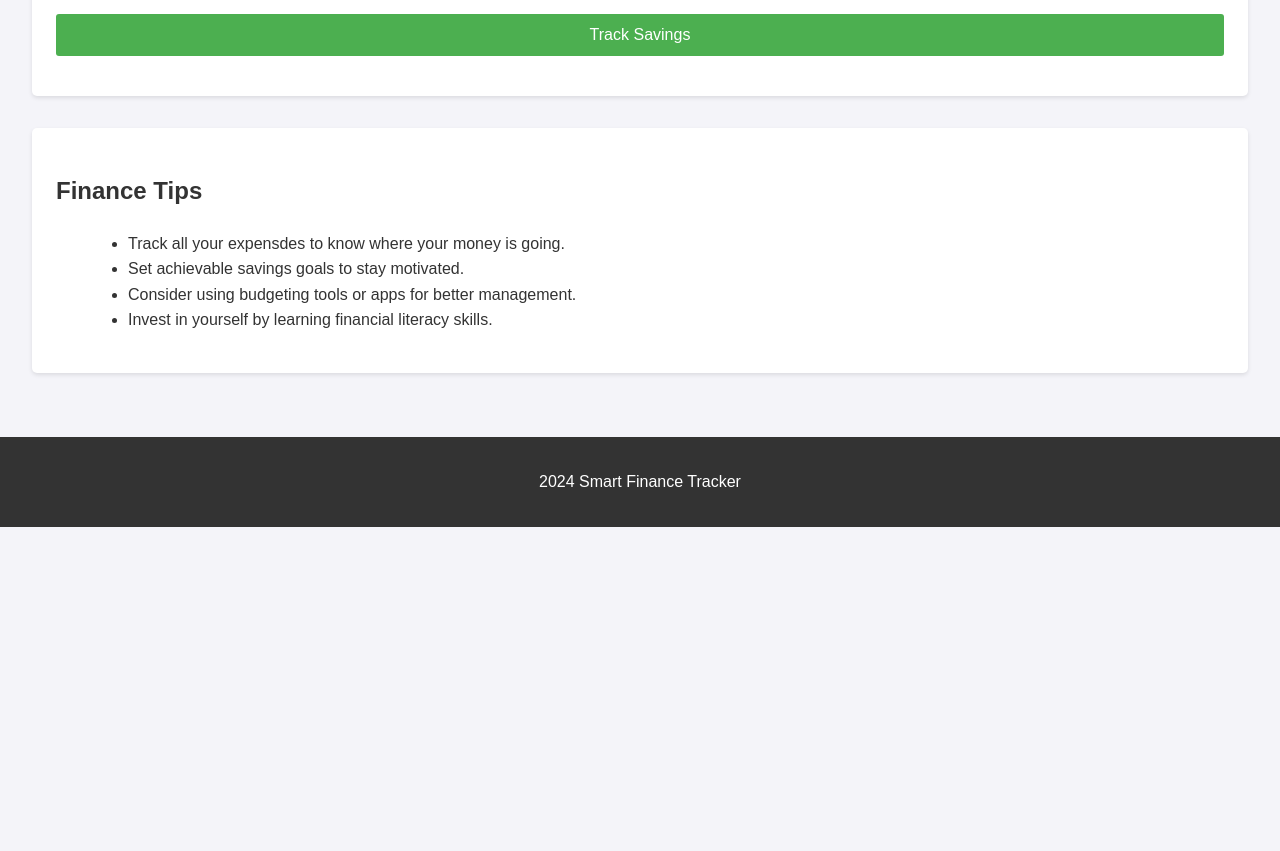
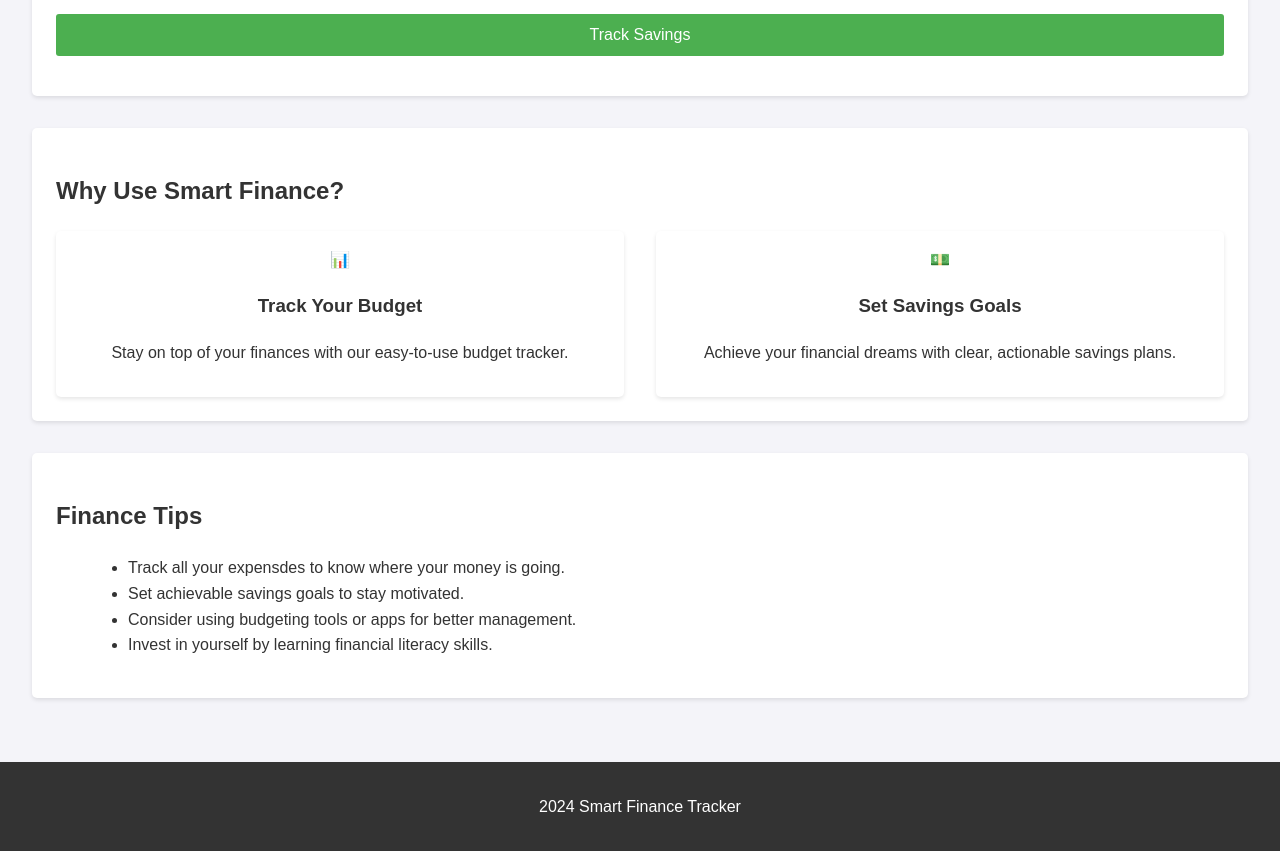
Before and after one commit to agodahdev/smartfinance, a plain HTML site: page index.html in a window 1280 px wide. Shown: the part 1104-1955 px from the top of the page. Before the commit the page ends 1631 px from the top, so only its background shows below. Drawn offline with Linux system fonts and the light colour scheme.

Commit message:
added feature section and styled it

```diff
--- a/assets/css/styles.css
+++ b/assets/css/styles.css
@@ -19,6 +19,31 @@ header {
     z-index: 1000;
     box-shadow: 0 2px 4px rgba(0, 0, 0, 0.1);
 }
+
+/* Feature section*/
+
+.feature-grid {
+    display: grid;
+    grid-template-columns: repeat(auto-fit, minmax(200px, 1fr));
+    gap: 2rem;
+    margin-top: 1rem;
+}
+
+.feature-item {
+    text-align: center;
+    padding: 1rem;
+    background: #ffffff;
+    border-radius: 5px;
+    box-shadow: 0 2px 4px rgba(0, 0, 0, 0.1);
+}
+
+feature-item .icon {
+    font-size: 2rem;
+    margin-bottom: 0.5rem;
+    color: #4caf50;
+}
+
+
 
 .main-nav ul {
     list-style: none;
--- a/index.html
+++ b/index.html
@@ -77,6 +77,22 @@
                 <p id="savings-result"></p>
         </section>
 
+        <section>
+            <h2>Why Use Smart Finance?</h2>
+            <div class="feature-grid">
+                <div class="feature-item">
+                    <span class="icon">📊</span>
+                    <h3>Track Your Budget</h3>
+                    <p>Stay on top of your finances with our easy-to-use budget tracker.</p>
+                </div>
+                <div class="feature-item">
+                    <span class="icon">💵</span>
+                    <h3>Set Savings Goals</h3>
+                    <p>Achieve your financial dreams with clear, actionable savings plans.</p>
+                </div>
+            </div>
+        </section>
+
         <!-- Finance tips section -->
         <section id="tips">
             <h2>Finance Tips</h2>
```
